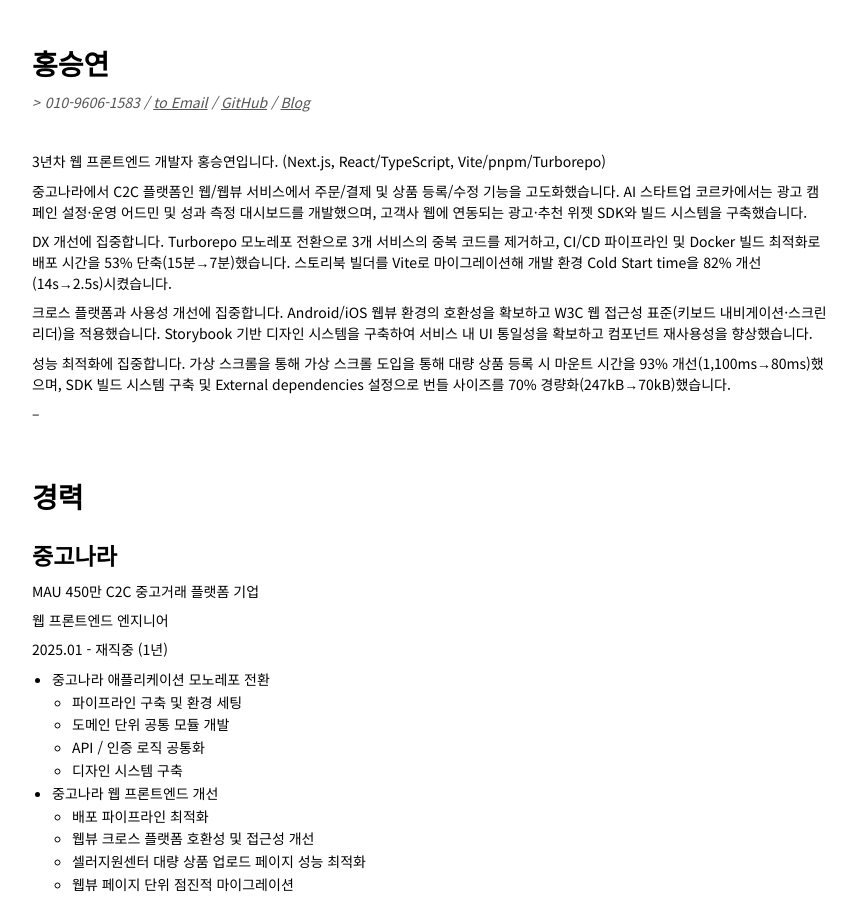
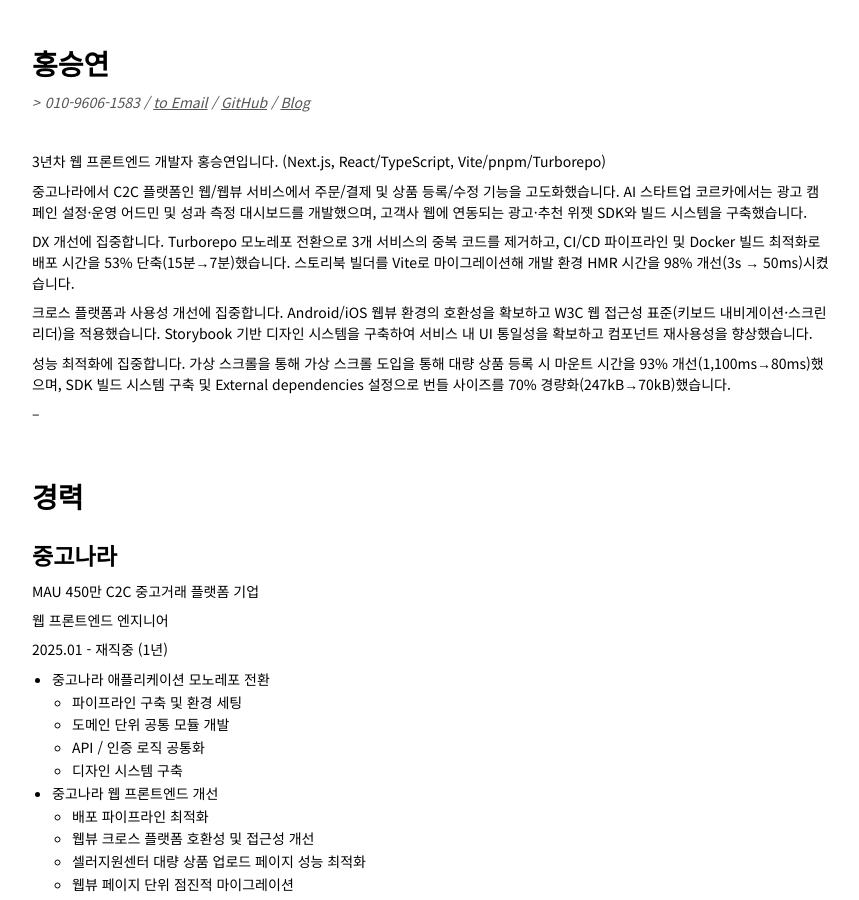
Before and after one commit to ghost-redo/ghost-redo.github.io, a Jekyll site: the page built from resume.md, in a window 1280 px wide and 900 px high. Shown: the whole window, without its empty margins (209-1068 px from the left). Built offline with Jekyll 4.4.1, drawn with Linux system fonts in a browser that asks for light colours; some web fonts are replaced; some of the changed text lies outside the part shown.

Commit message:
Update resume.md

```diff
--- a/resume.md
+++ b/resume.md
@@ -13,7 +13,7 @@ title: 홍승연 Resume
 
 중고나라에서 C2C 플랫폼인 웹/웹뷰 서비스에서 주문/결제 및 상품 등록/수정 기능을 고도화했습니다. AI 스타트업 코르카에서는 광고 캠페인 설정·운영 어드민 및 성과 측정 대시보드를 개발했으며, 고객사 웹에 연동되는 광고·추천 위젯 SDK와 빌드 시스템을 구축했습니다.
 
-DX 개선에 집중합니다. Turborepo 모노레포 전환으로 3개 서비스의 중복 코드를 제거하고, CI/CD 파이프라인 및 Docker 빌드 최적화로 배포 시간을 53% 단축(15분→7분)했습니다. 스토리북 빌더를 Vite로 마이그레이션해 개발 환경 Cold Start time을 82% 개선(14s→2.5s)시켰습니다.
+DX 개선에 집중합니다. Turborepo 모노레포 전환으로 3개 서비스의 중복 코드를 제거하고, CI/CD 파이프라인 및 Docker 빌드 최적화로 배포 시간을 53% 단축(15분→7분)했습니다. 스토리북 빌더를 Vite로 마이그레이션해 개발 환경 HMR 시간을 98% 개선(3s → 50ms)시켰습니다.
 
 크로스 플랫폼과 사용성 개선에 집중합니다. Android/iOS 웹뷰 환경의 호환성을 확보하고 W3C 웹 접근성 표준(키보드 내비게이션·스크린 리더)을 적용했습니다. Storybook 기반 디자인 시스템을 구축하여 서비스 내 UI 통일성을 확보하고 컴포넌트 재사용성을 향상했습니다.
 
@@ -167,7 +167,7 @@ C2C 중고거래 플랫폼 중고나라의 웹/웹뷰를 개발 및 유지보수
 
 **문제 정의**
 
-- 스토리북 개발 모드 HMR이 3s로 매우 느려 개발 생산성이 떨어져 빌드 속도 개선
+- 스토리북 개발 모드 HMR 시간이 3s로 매우 느려 개발 생산성이 떨어져 빌드 속도 개선
 
 **기술 선정 과정**
 
@@ -183,7 +183,7 @@ C2C 중고거래 플랫폼 중고나라의 웹/웹뷰를 개발 및 유지보수
 **성과: 개발 모드 기준 빌드 시간 약 90% 감소**
 
 - 14s → 2.5s로 개발 모드 Cold Start time 감소 (82% 감소)
-- 3s → 50ms로 개발 모드 HMR 속도 감소 (98% 감소)
+- 3s → 50ms로 개발 모드 HMR 시간 감소 (98% 감소)
 
 블로그: [Webpack → Vite: 스토리북의 번들러 마이그레이션](https://medium.com/@hong009319/0100b3ab0725)
 
```
